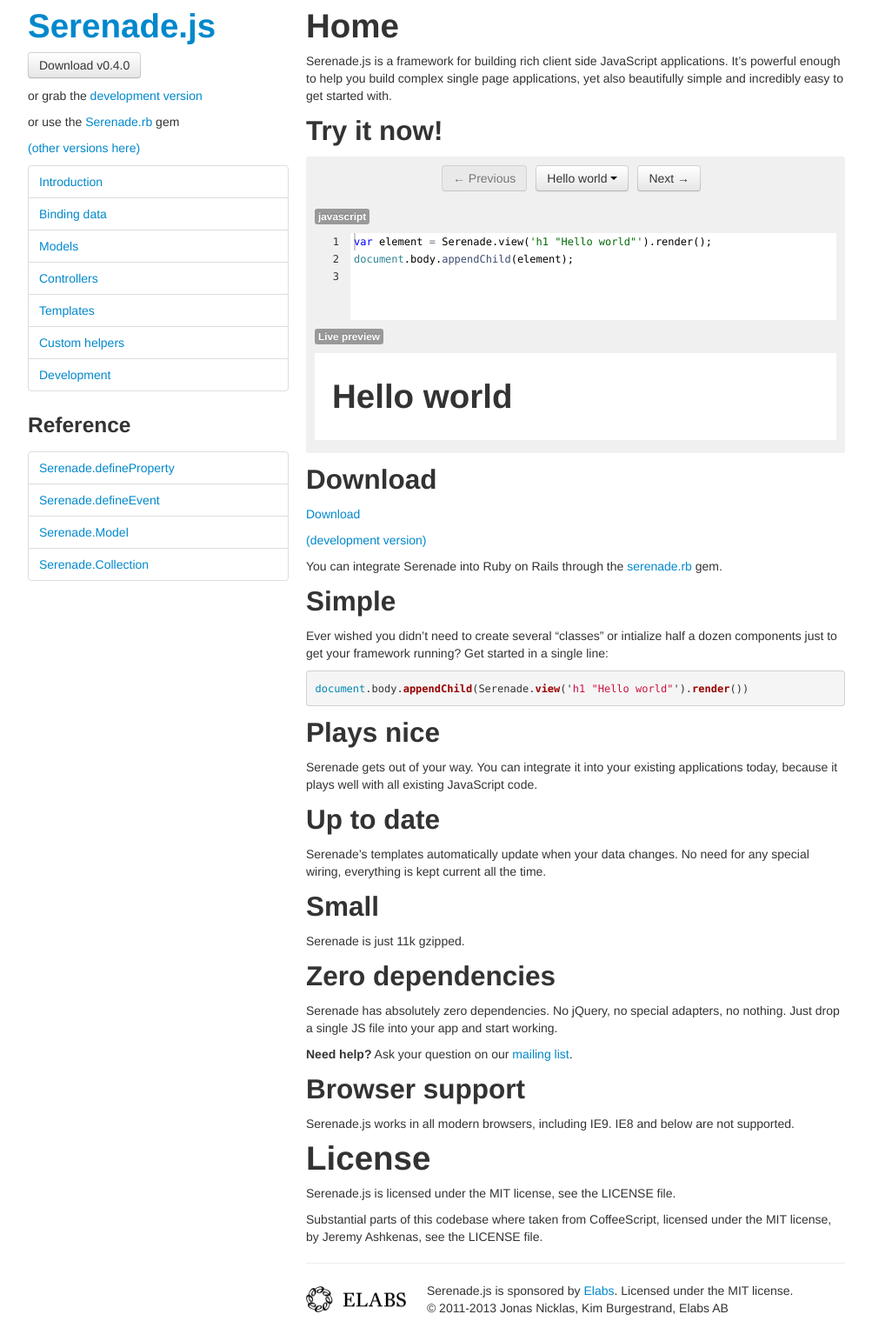
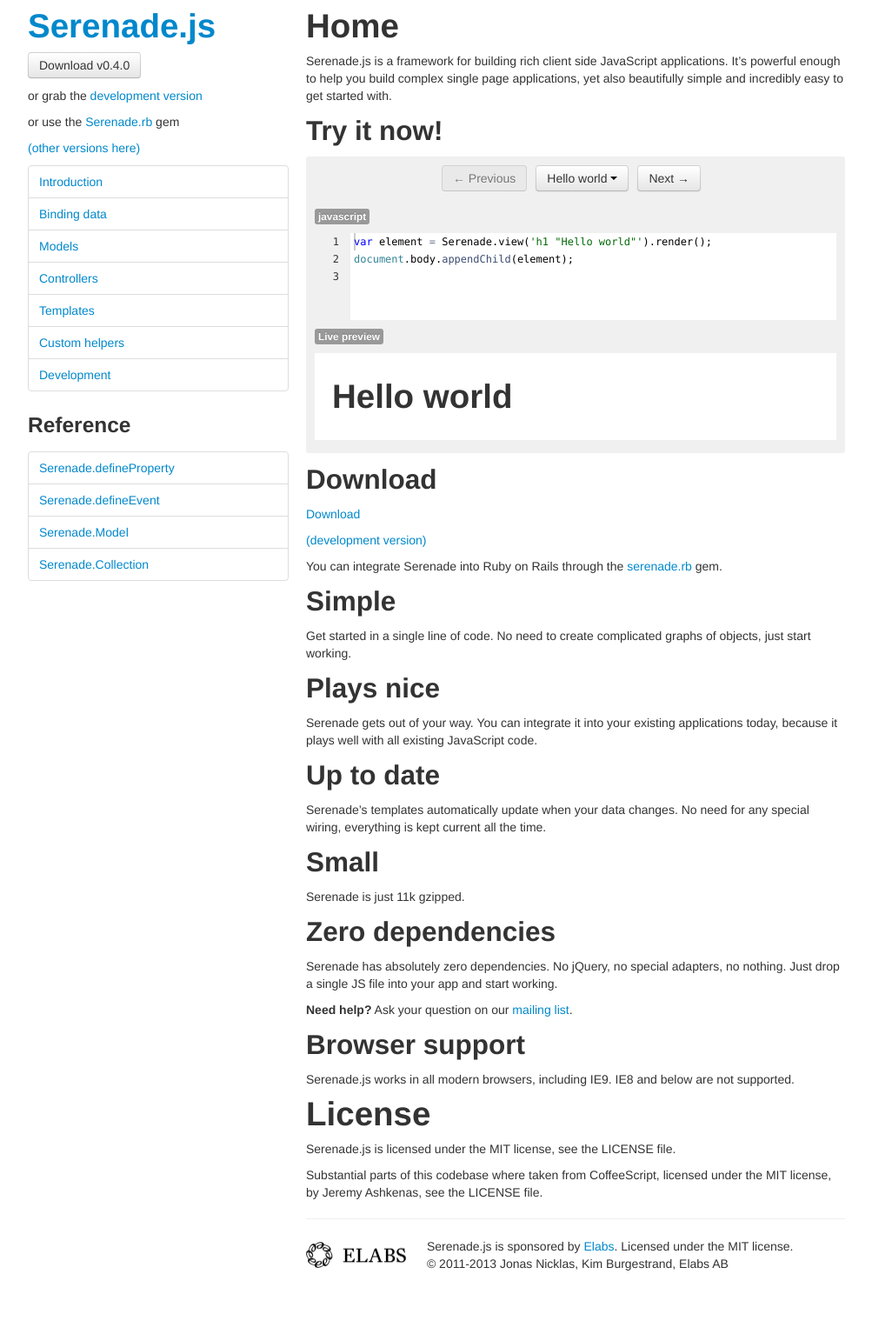
Before and after one commit to varvet/serenade.js, a Jekyll site: the page built from index.md, in a window 1280 px wide. Shown: the whole page at 87% size, without its empty margins (138-1141 px from the left). Built offline with Jekyll 4.4.1, drawn with Linux system fonts in a browser that asks for light colours; nearby versions of some CDN libraries; Markdown is read by kramdown in place of the engine named in the settings; after the commit the page ends 1491 px from its top, so only the background shows below that.

Commit message:
Simplify

````diff
--- a/index.md
+++ b/index.md
@@ -23,13 +23,8 @@ You can integrate Serenade into Ruby on Rails through the
 
 ## Simple
 
-Ever wished you didn't need to create several "classes" or intialize half a
-dozen components just to get your framework running? Get started in a single
-line:
-
-``` javascript
-document.body.appendChild(Serenade.view('h1 "Hello world"').render())
-```
+Get started in a single line of code. No need to create complicated graphs of
+objects, just start working.
 
 ## Plays nice
 
@@ -50,7 +45,6 @@ Serenade is just 11k gzipped.
 Serenade has absolutely zero dependencies. No jQuery, no special adapters, no
 nothing. Just drop a single JS file into your app and start working.
 
-
 **Need help?** Ask your question on our
 [mailing list](http://groups.google.com/group/serenadejs).
 
````
